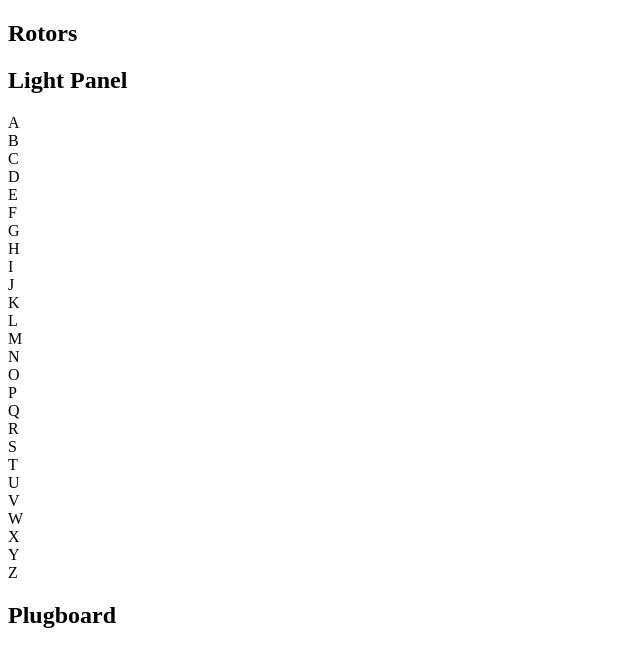
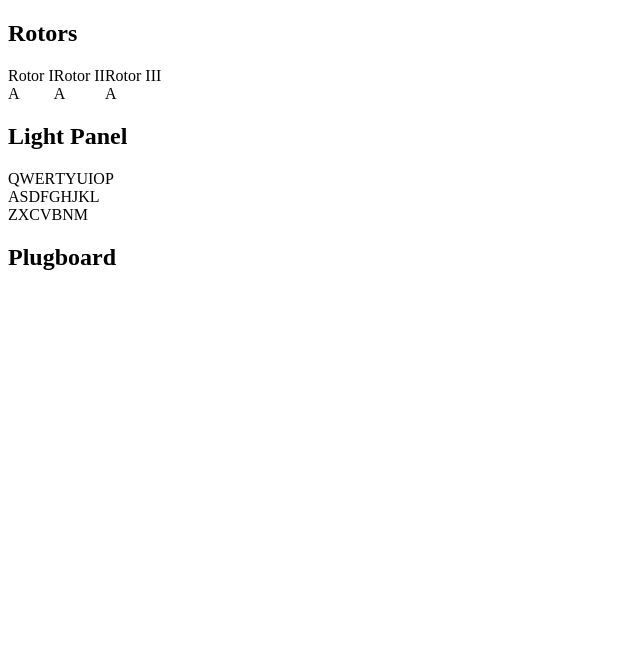
Before and after one commit to stoeszer09/enigma-vanilla, a plain HTML site: page index.html in a window 1280 px wide. Shown: the whole page, without its empty margins (0-640 px from the left). Drawn offline with Linux system fonts and the light colour scheme; files that its build step writes are made by us from their sources.

Commit message:
add rotors

```diff
--- a/index.html
+++ b/index.html
@@ -3,7 +3,7 @@
 <head>
   <meta charset="UTF-8">
   <meta name="viewport" content="width=device-width, initial-scale=1.0">
-  <link rel="stylesheet" href="css/style.css">
+  <link rel="stylesheet" href="style.css">
   <title>Enigma</title>
 </head>
 <body>
@@ -11,13 +11,24 @@
 
     <div id="rotors" >
       <h2>Rotors</h2>
+      <div id="rotors-display-container">
+        <div id="rotor-slot-1" class="rotor-slot"></div>
+        <div id="rotor-slot-2" class="rotor-slot"></div>
+        <div id="rotor-slot-3" class="rotor-slot"></div>
+      </div>
     </div>
+
     <div id="light-panel">
       <h2>Light Panel</h2>
+      <div id="top-row-lights" class="light-row"></div>
+      <div id="middle-row-lights" class="light-row"></div>
+      <div id="bottom-row-lights" class="light-row"></div>
     </div>
+
     <div id="plubboard">
       <h2>Plugboard</h2>
     </div>
+
   </div>
   <script src="js/main.js"></script>
 </body>
--- a/js/main.js
+++ b/js/main.js
@@ -1,10 +1,55 @@
 const ALPHABET = ["A","B","C","D","E","F","G","H","I","J","K","L","M","N","O","P","Q","R","S","T","U","V","W","X","Y","Z",];
+const TOP_ROW_LETTERS = ["Q", "W", "E", "R", "T", "Y", "U", "I", "O", "P"];
+const MIDDLE_ROW_LETTERS = ["A", "S", "D", "F", "G", "H", "J", "K", "L"];
+const BOTTOM_ROW_LETTERS = ["Z", "X", "C", "V", "B", "N", "M"];
+const ROTOR_I = { type: "I",}
+const ROTOR_II = { type: "II",}
+const ROTOR_III = { type: "III",}
 
 const lightPanel = document.querySelector("#light-panel")
-ALPHABET.forEach((letter) => {
-  const letterDiv = document.createElement("div")
-  letterDiv.textContent = letter
-  letterDiv.className = "light-bulb"
-  letterDiv.id = `light-${letter}`
-  lightPanel.appendChild(letterDiv)
-})
+const topRowContainer = document.querySelector("#top-row-lights")
+const middleRowContainer = document.querySelector("#middle-row-lights")
+const bottomRowContainer = document.querySelector("#bottom-row-lights")
+
+function createLetterDivs(letterArray, letterContainer, rowClassName) {
+  letterArray.forEach(letter => {
+    const letterDiv = document.createElement("div")
+    letterDiv.textContent = letter
+    letterDiv.className = `light-bulb ${rowClassName}`
+    letterDiv.id = `light-${letter}`
+    letterContainer.appendChild(letterDiv)
+  })
+}
+
+const activeRotors = [
+  {rotorType: ROTOR_I, position: "A"},
+  {rotorType: ROTOR_II, position: "A"},
+  {rotorType: ROTOR_III, position: "A"},
+]
+
+createLetterDivs(TOP_ROW_LETTERS, topRowContainer, "top-row-letter")
+createLetterDivs(MIDDLE_ROW_LETTERS, middleRowContainer, "middle-row-letter")
+createLetterDivs(BOTTOM_ROW_LETTERS, bottomRowContainer, "bottom-row-letter")
+
+const rotorSlot1 = document.querySelector("#rotor-slot-1")
+const rotorSlot2 = document.querySelector("#rotor-slot-2")
+const rotorSlot3 = document.querySelector("#rotor-slot-3")
+
+function displaySingleRotor(rotorSlotElement, rotorData, slotIndex) {
+  rotorSlotElement.innerHTML = ""
+
+  const rotorSelectionDiv = document.createElement('div')
+  rotorSelectionDiv.textContent = `Rotor ${rotorData.rotorType.type}`
+  rotorSelectionDiv.classList.add('rotor-type-display')
+  rotorSlotElement.appendChild(rotorSelectionDiv)
+
+  const currentPositionDiv = document.createElement('div')
+  currentPositionDiv.classList.add()
+  currentPositionDiv.textContent = rotorData.position
+  currentPositionDiv.id = `rotor-position-${slotIndex + 1}`
+  rotorSlotElement.appendChild(currentPositionDiv)
+}
+
+displaySingleRotor(rotorSlot1, activeRotors[0], 0)
+displaySingleRotor(rotorSlot2, activeRotors[1], 1)
+displaySingleRotor(rotorSlot3, activeRotors[2], 2)
--- a/style.css
+++ b/style.css
@@ -0,0 +1,6 @@
+.light-row {
+  display: flex;
+}
+#rotors-display-container {
+  display: flex;
+}
```
